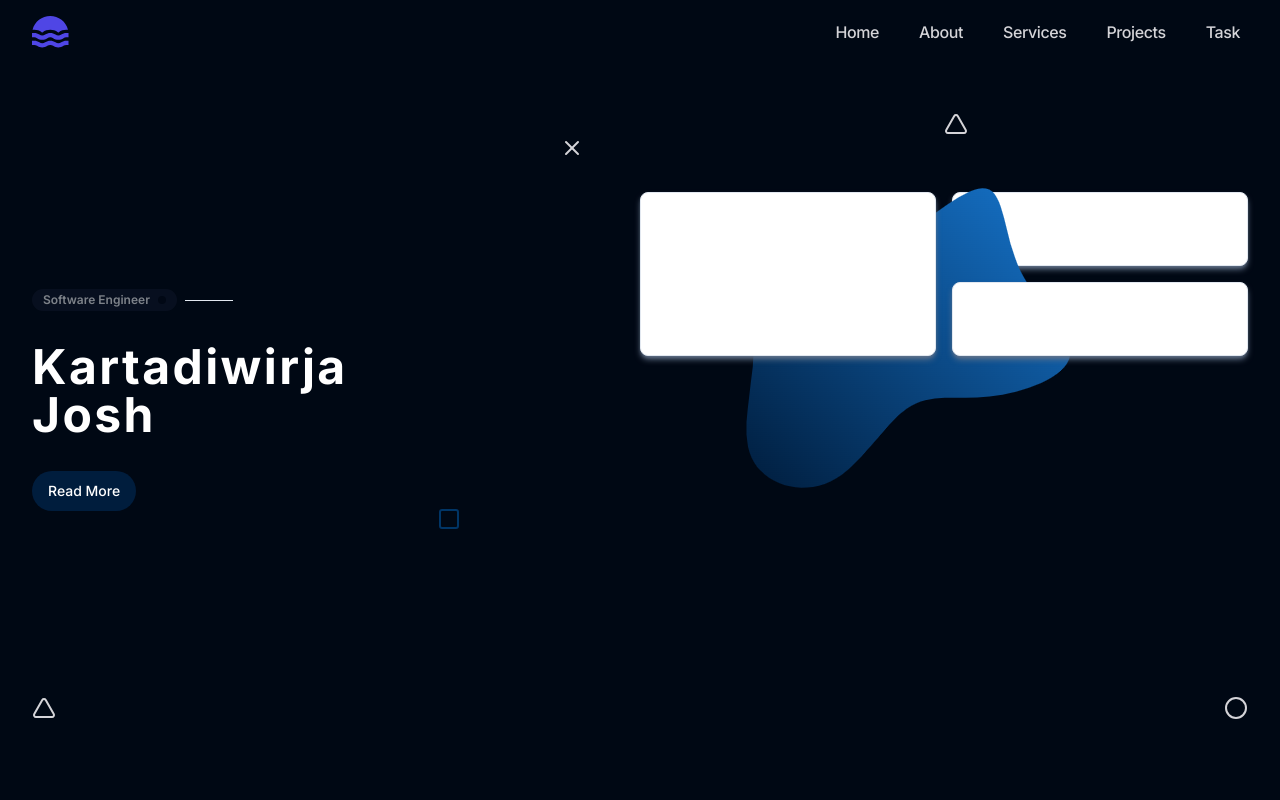
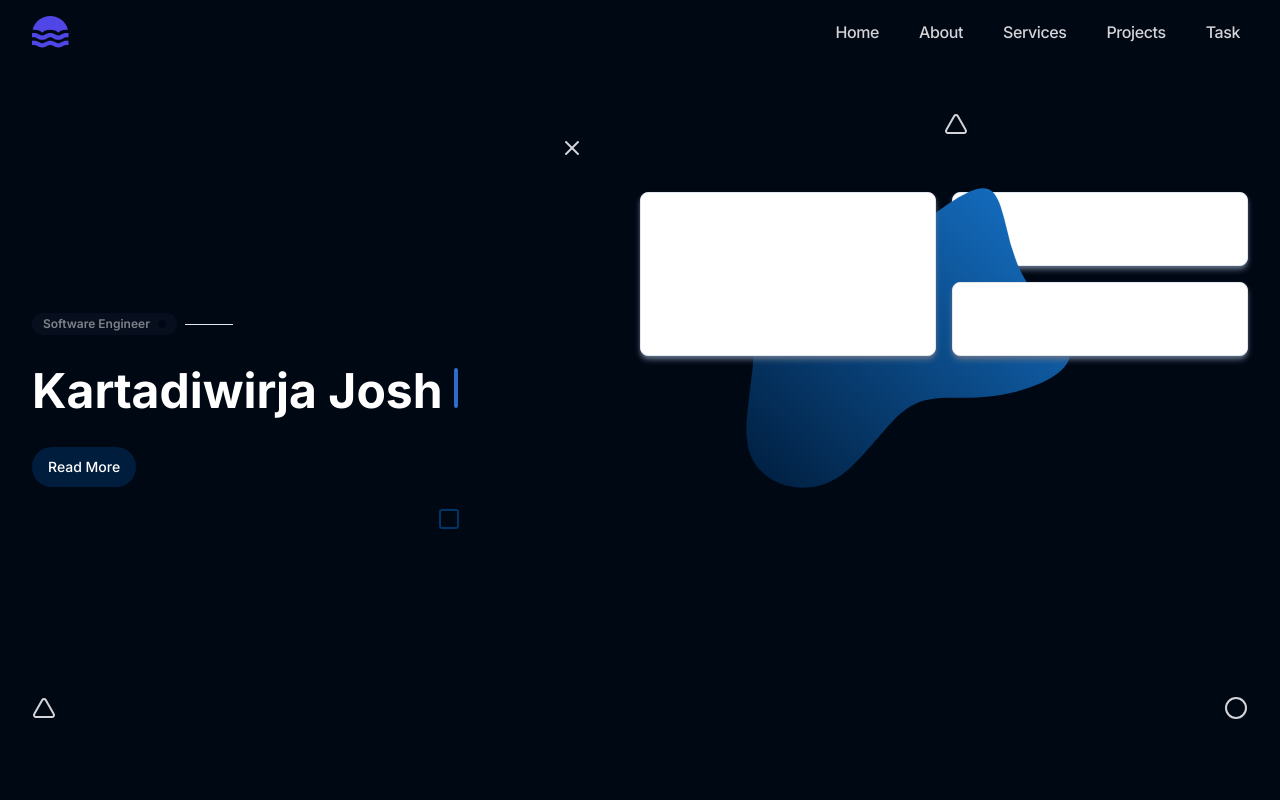
Before and after one commit to JoshKarta/official-portfolio, a Next.js app: page / in a window 1280 px wide. Shown: the top 800 px of the page. Built offline with nearby package versions, Linux system fonts and the light colour scheme.

Commit message:
feat (hero): add typewriter effect

```diff
--- a/src/blocs/about-block.tsx
+++ b/src/blocs/about-block.tsx
@@ -21,7 +21,7 @@
                     About
                 </h3>
                 <p className="text-zinc-100 mt-2 z-20">Software Engineer based in Paramaribo, Suriname. <br />
-                    Formerly at TAD as Front-End Developer.</p>
+                    Formerly at TAD as &lt;Front-End Developer/&gt;.</p>
                 <div className="relative flex w-full justify-center overflow-hidden h-[500px]">
                     <img
                         src="https://images.unsplash.com/photo-1555066931-4365d14bab8c?q=80&w=1470&auto=format&fit=crop&ixlib=rb-4.0.3&ixid=M3wxMjA3fDB8MHxwaG90by1wYWdlfHx8fGVufDB8fHx8fA%3D%3D"
--- a/src/blocs/hero-block.tsx
+++ b/src/blocs/hero-block.tsx
@@ -1,4 +1,5 @@
 "use client"
+import { TypewriterEffect } from "@/components/typewriter-effect";
 import { Badge } from "@/components/ui/badge";
 import { Button } from "@/components/ui/button";
 import { Card, CardContent, CardHeader } from "@/components/ui/card";
@@ -8,7 +9,7 @@
 
 export function HeroBlock() {
     // https://dribbble.com/shots/16712560-Website-UI
-
+    const words = [{ text: "Kartadiwirja" }, { text: "Josh" }]
     return (
         <motion.div initial={{ opacity: 0 }} viewport={{ once: true }} animate={{ opacity: 1 }} transition={{ duration: .5 }}>
             <div className="container-screen text-white py-20 min-h-screen grid">
@@ -21,14 +22,15 @@
                             <Badge className="w-fit animate-pulse flex items-center gap-2">Software Engineer <div className="h-2 w-2 rounded-full bg-foreground" /></Badge>
                             <Separator className="w-12" />
                         </div>
-                        <h1 className="capitalize font-bold text-5xl tracking-wider">Kartadiwirja <br /> Josh</h1>
-                        <Button className="w-fit rounded-full">Read More</Button>
+                        <TypewriterEffect words={words} />
+                        {/* <h1 className="capitalize font-bold text-5xl tracking-wider">Kartadiwirja <br /> Josh</h1> */}
+                        <Button className="hidden md:inline-block w-fit rounded-full">Read More</Button>
                     </div>
                     <div className="relative h-full">
                         <Circle className="absolute bottom-0 right-0 text-zinc-300" />
                         <Triangle className="hidden md:inline-block absolute top-8 inset-x-1/2 text-zinc-300" />
                         <img src="/graph.png" alt="svg" className="absolute inset-0 z-0" />
-                        <div className="grid grid-cols-2 gap-4 mt-28">
+                        <div className="grid grid-cols-2 gap-4 mt-10 md:mt-28">
                             <Card className="flex-1 w-full row-span-2 shadow-md shadow-slate-500 z-20">
                                 <CardHeader></CardHeader>
                                 <CardContent></CardContent>
--- /dev/null
+++ b/src/components/typewriter-effect.tsx
@@ -0,0 +1,187 @@
+"use client";
+
+import { cn } from "@/lib/utils";
+import { motion, stagger, useAnimate, useInView } from "framer-motion";
+import { useEffect } from "react";
+
+export const TypewriterEffect = ({
+    words,
+    className,
+    cursorClassName,
+}: {
+    words: {
+        text: string;
+        className?: string;
+    }[];
+    className?: string;
+    cursorClassName?: string;
+}) => {
+    // split text inside of words into array of characters
+    const wordsArray = words.map((word) => {
+        return {
+            ...word,
+            text: word.text.split(""),
+        };
+    });
+
+    const [scope, animate] = useAnimate();
+    const isInView = useInView(scope);
+    useEffect(() => {
+        if (isInView) {
+            animate(
+                "span",
+                {
+                    display: "inline-block",
+                    opacity: 1,
+                    width: "fit-content",
+                },
+                {
+                    duration: 0.3,
+                    delay: stagger(0.1),
+                    ease: "easeInOut",
+                }
+            );
+        }
+    }, [isInView]);
+
+    const renderWords = () => {
+        return (
+            <motion.div ref={scope} className="inline">
+                {wordsArray.map((word, idx) => {
+                    return (
+                        <div key={`word-${idx}`} className="inline-block">
+                            {word.text.map((char, index) => (
+                                <motion.span
+                                    initial={{}}
+                                    key={`char-${index}`}
+                                    className={cn(
+                                        `dark:text-white opacity-0 hidden`,
+                                        word.className
+                                    )}
+                                >
+                                    {char}
+                                </motion.span>
+                            ))}
+                            &nbsp;
+                        </div>
+                    );
+                })}
+            </motion.div>
+        );
+    };
+    return (
+        <div
+            className={cn(
+                "text-5xl font-bold",
+                className
+            )}
+        >
+            {renderWords()}
+            <motion.span
+                initial={{
+                    opacity: 0,
+                }}
+                animate={{
+                    opacity: 1,
+                }}
+                transition={{
+                    duration: 0.8,
+                    repeat: Infinity,
+                    repeatType: "reverse",
+                }}
+                className={cn(
+                    "inline-block rounded-sm w-[4px] h-4 md:h-6 lg:h-10 bg-blue-500",
+                    cursorClassName
+                )}
+            ></motion.span>
+        </div>
+    );
+};
+
+export const TypewriterEffectSmooth = ({
+    words,
+    className,
+    cursorClassName,
+}: {
+    words: {
+        text: string;
+        className?: string;
+    }[];
+    className?: string;
+    cursorClassName?: string;
+}) => {
+    // split text inside of words into array of characters
+    const wordsArray = words.map((word) => {
+        return {
+            ...word,
+            text: word.text.split(""),
+        };
+    });
+    const renderWords = () => {
+        return (
+            <div>
+                {wordsArray.map((word, idx) => {
+                    return (
+                        <div key={`word-${idx}`} className="inline-block">
+                            {word.text.map((char, index) => (
+                                <span
+                                    key={`char-${index}`}
+                                    className={cn(`dark:text-white text-black `, word.className)}
+                                >
+                                    {char}
+                                </span>
+                            ))}
+                            &nbsp;
+                        </div>
+                    );
+                })}
+            </div>
+        );
+    };
+
+    return (
+        <div className={cn("flex space-x-1 my-6", className)}>
+            <motion.div
+                className="overflow-hidden pb-2"
+                initial={{
+                    width: "0%",
+                }}
+                whileInView={{
+                    width: "fit-content",
+                }}
+                transition={{
+                    duration: 2,
+                    ease: "linear",
+                    delay: 1,
+                }}
+            >
+                <div
+                    className="text-xs sm:text-base md:text-xl lg:text:3xl xl:text-5xl font-bold"
+                    style={{
+                        whiteSpace: "nowrap",
+                    }}
+                >
+                    {renderWords()}{" "}
+                </div>{" "}
+            </motion.div>
+            <motion.span
+                initial={{
+                    opacity: 0,
+                }}
+                animate={{
+                    opacity: 1,
+                }}
+                transition={{
+                    duration: 0.8,
+
+                    repeat: Infinity,
+                    repeatType: "reverse",
+                }}
+                className={cn(
+                    "block rounded-sm w-[4px]  h-4 sm:h-6 xl:h-12 bg-blue-500",
+                    cursorClassName
+                )}
+            ></motion.span>
+        </div>
+    );
+};
```
